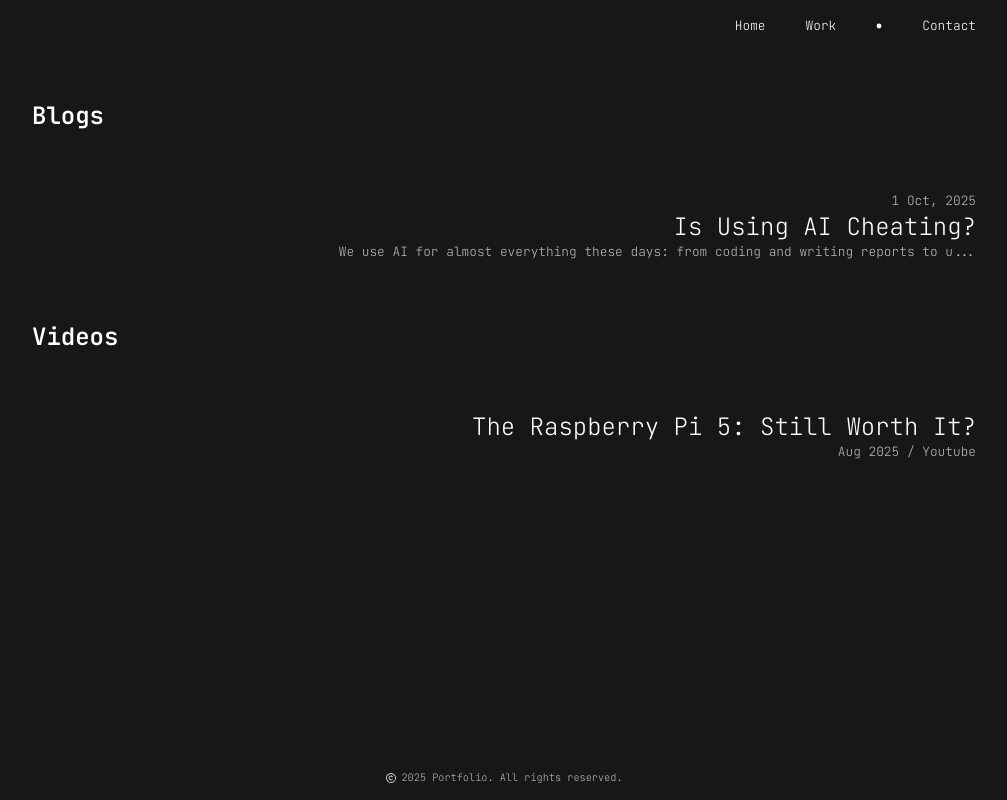
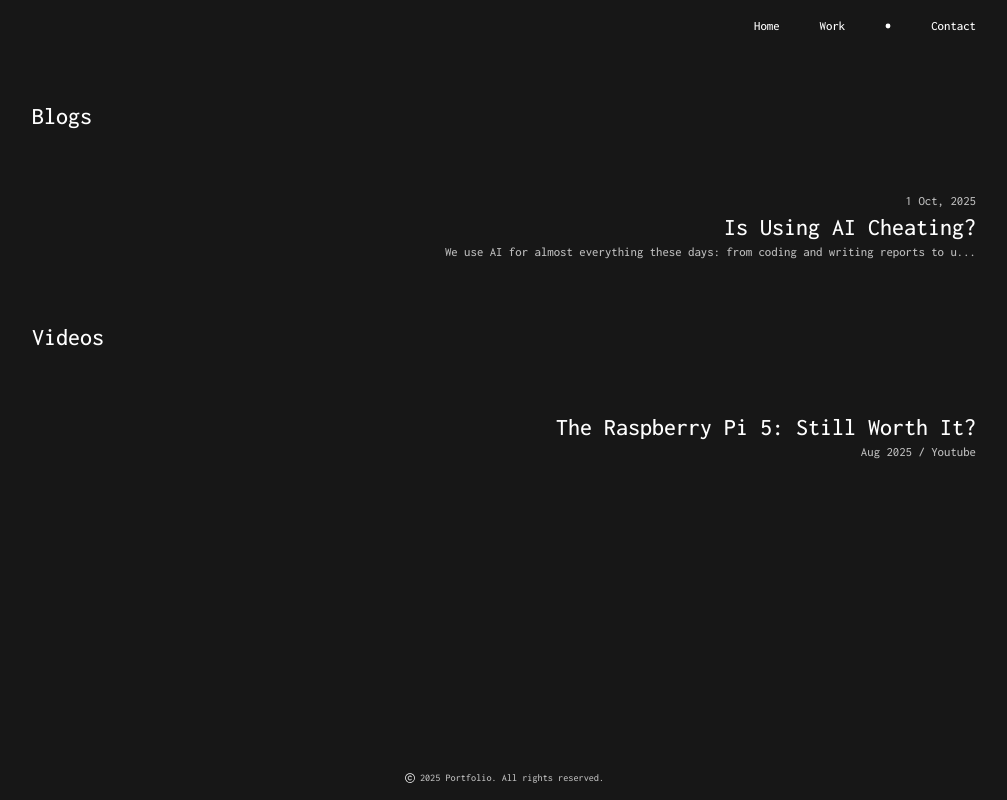
Before and after one commit to itsbib/portfolio-website, a Next.js app: page /creations in a window 1280 px wide. Shown: the whole page, without its empty margins (136-1143 px from the left). Built offline with nearby package versions, Linux system fonts and the light colour scheme.

Commit message:
fixed layout and updated font

```diff
--- a/src/app/layout.tsx
+++ b/src/app/layout.tsx
@@ -1,11 +1,11 @@
 import type { Metadata } from "next";
-import { JetBrains_Mono } from "next/font/google";
+import { Inconsolata } from "next/font/google";
 import "@/styles/globals.css";
 import Navbar from "@/components/Navbar";
 import Footer from "@/components/Footer";
 
-const jetBrains = JetBrains_Mono({
-  variable: "--font-jetbrains",
+const inconsolata = Inconsolata({
+  variable: "--font-inconsolata",
   subsets: ["latin"],
 });
 
@@ -24,7 +24,7 @@ export default function RootLayout({
 }>) {
   return (
     <html lang="en">
-      <body className={`${jetBrains.className} `}>
+      <body className={`${inconsolata.className} `}>
         <div className="flex flex-col gap-10 max-w-5xl w-full h-screen justify-self-center px-5 md:px-10 cursor-default">
           <div className="flex justify-end ">
             <Navbar />
--- a/src/components/Blogs/renderBlogs.tsx
+++ b/src/components/Blogs/renderBlogs.tsx
@@ -37,7 +37,7 @@ export default function BlogContent({
             return (
               <p
                 key={key}
-                className="text-justify whitespace-pre-line flex justify-center"
+                className="text-justify whitespace-pre-line flex justify-start"
               >
                 {block.text}
               </p>
--- a/src/components/Home/SkillSphere.tsx
+++ b/src/components/Home/SkillSphere.tsx
@@ -68,6 +68,7 @@ const SkillSphere: React.FC<SkillSphereProps> = ({ radius }) => {
     });
 
     sphereRef.current.style.fontSize = "14px";
+    sphereRef.current.style.fontWeight = "bold";
     tagCloudInstanceRef.current = tagCloudInstance;
 
     return () => {
--- a/src/styles/globals.css
+++ b/src/styles/globals.css
@@ -9,7 +9,7 @@
 @theme inline {
   --color-background: var(--background);
   --color-foreground: var(--foreground);
-  --font-mono: var(--font-jetbrains);
+  --font-mono: var(--font-inconsolata);
 }
 
 body {
@@ -19,21 +19,25 @@ body {
 h1 {
   @apply leading-tight;
   font-size: clamp(1.75rem, 5vw, 3rem);
+  font-weight: 500;
 }
 
 h2 {
   @apply leading-tight;
   font-size: clamp(1.25rem, 2.5vw, 1.5rem);
+  font-weight: 500;
 }
 
 h3 {
   @apply leading-tight;
   font-size: clamp(1rem, 2vw, 1.25rem);
+  font-weight: 500;
 }
 
 p {
   @apply leading-relaxed;
   font-size: clamp(0.75rem, 1vw, 0.875rem);
+  font-weight: 500;
 }
 
 .subtext {
```
